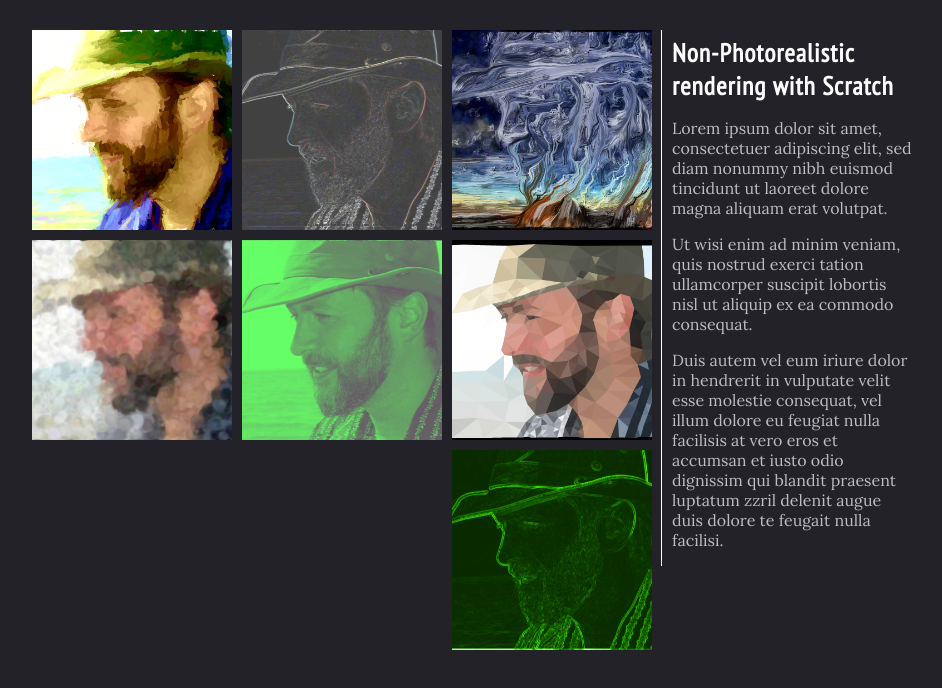
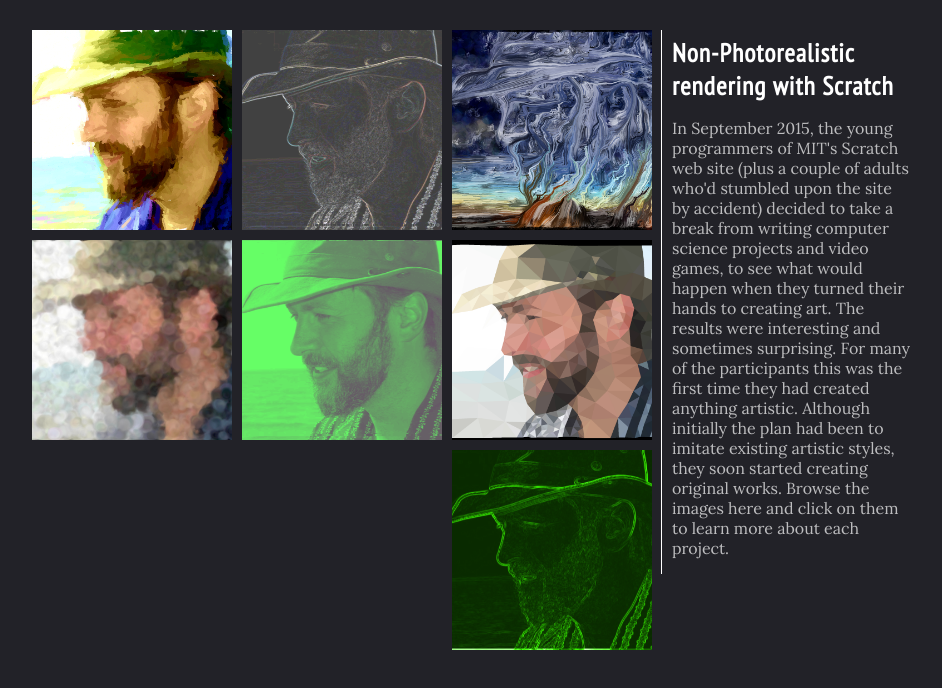
Before and after one commit to ScratchNPR/scratchnpr.github.io, a plain HTML site: page index.html in a window 1280 px wide. Shown: the whole page, without its empty margins (178-1120 px from the left). Drawn offline with Linux system fonts and the light colour scheme.

Commit message:
Update index.html

```diff
--- a/index.html
+++ b/index.html
@@ -16,9 +16,7 @@
           <div class="rightSide">
             <h1 class="pageTitle">Non-Photorealistic rendering with Scratch</h1>
             <div class="pageDesc">
-              <p>Lorem ipsum dolor sit amet, consectetuer adipiscing elit, sed diam nonummy nibh euismod tincidunt ut laoreet dolore magna aliquam erat volutpat.</p>
-              <p>Ut wisi enim ad minim veniam, quis nostrud exerci tation ullamcorper suscipit lobortis nisl ut aliquip ex ea commodo consequat.</p>
-              <p>Duis autem vel eum iriure dolor in hendrerit in vulputate velit esse molestie consequat, vel illum dolore eu feugiat nulla facilisis at vero eros et accumsan et iusto odio dignissim qui blandit praesent luptatum zzril delenit augue duis dolore te feugait nulla facilisi.</p>
+              <p>In September 2015, the young programmers of MIT's Scratch web site (plus a couple of adults who'd stumbled upon the site by accident) decided to take a break from writing computer science projects and video games, to see what would happen when they turned their hands to creating art.  The results were interesting and sometimes surprising.  For many of the participants this was the first time they had created anything artistic.  Although initially the plan had been to imitate existing artistic styles, they soon started creating original works. Browse the images here and click on them to learn more about each project.</p>
             </div>
           </div>
         </div>
```
